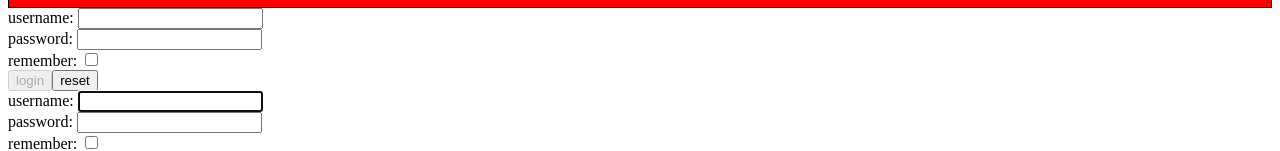
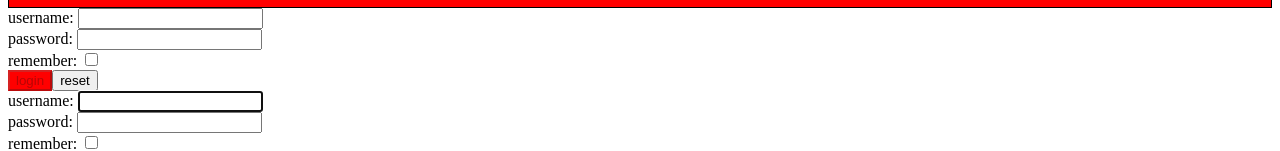
Before and after one commit to Aliberk17/react-exercises, a React (Create React App) app: page / in a window 1280 px wide. Shown: the part 442-593 px from the top of the page. Built offline with nearby package versions, Linux system fonts and the light colour scheme.

Commit message:
Styling Components - 03

```diff
--- a/src/Login.js
+++ b/src/Login.js
@@ -59,6 +59,11 @@ export default class Login extends Component {
             event.preventDefault();
             this.props.onLogin(this.state);
           }}
+          className={
+            this.state.password.length < 8
+              ? "loginInputInactive"
+              : "loginInputActive"
+          }
         >
           login
         </button>
--- a/src/index.css
+++ b/src/index.css
@@ -2,3 +2,11 @@
   background-color: red;
   border: solid 1px black;
 }
+
+.loginInputActive {
+  background-color: green;
+}
+
+.loginInputInactive {
+  background-color: red;
+}
```
